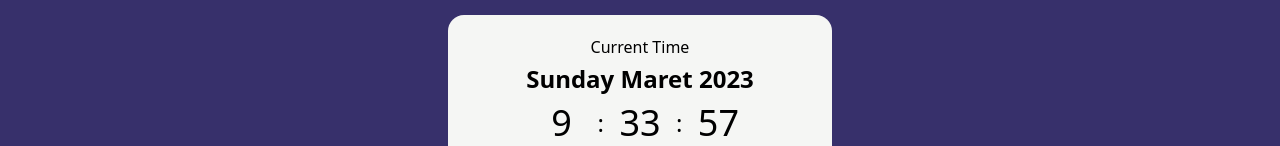
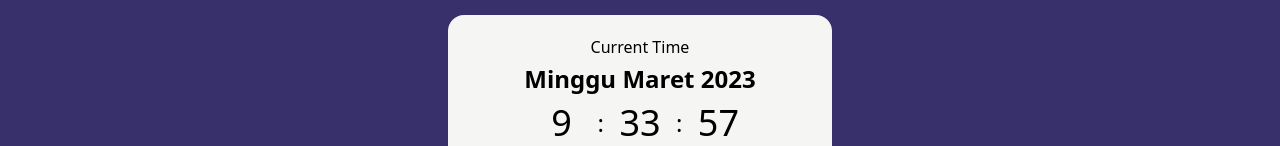
Before and after one commit to NasFahmi/Countdown_Ramadhan, a React (Vite) app: page / in a window 1280 px wide. Shown: the part 924-1070 px from the top of the page. Built offline with nearby package versions, Linux system fonts and the light colour scheme; no server answers.

Commit message:
edit icon

```diff
--- a/index.html
+++ b/index.html
@@ -2,7 +2,6 @@
 <html lang="en">
   <head>
     <meta charset="UTF-8" />
-    <link rel="icon" type="image/svg+xml" href="/vite.svg" />
     <meta name="viewport" content="width=device-width, initial-scale=1.0" />
     <title>Countdown Eid Fitr 2023</title>
   </head>
--- a/src/components/Section.jsx
+++ b/src/components/Section.jsx
@@ -25,13 +25,13 @@ export default function Section() {
     "Desember",
   ];
   const days = [
-    "Sunday",
-    "Monday",
-    "Tuesday",
-    "Wednesday",
-    "Thursday",
-    "Friday",
-    "Saturday",
+    "Minggu",
+    "Senin",
+    "Selasa",
+    "Rabu",
+    "Kamis",
+    "Jum'at",
+    "Sabtu",
   ];
   useEffect(() => {
     const interval = setInterval(() => {
```
